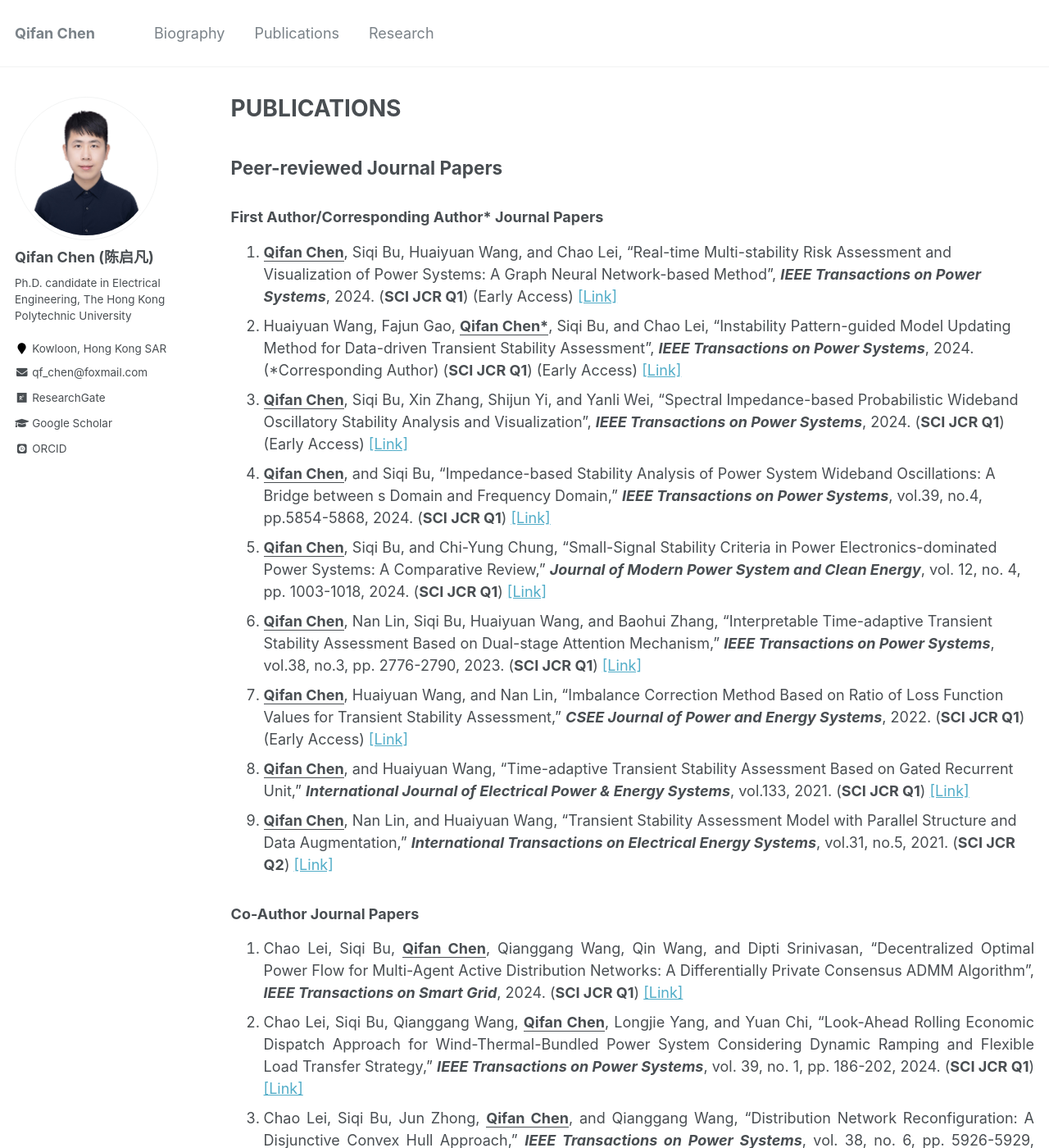
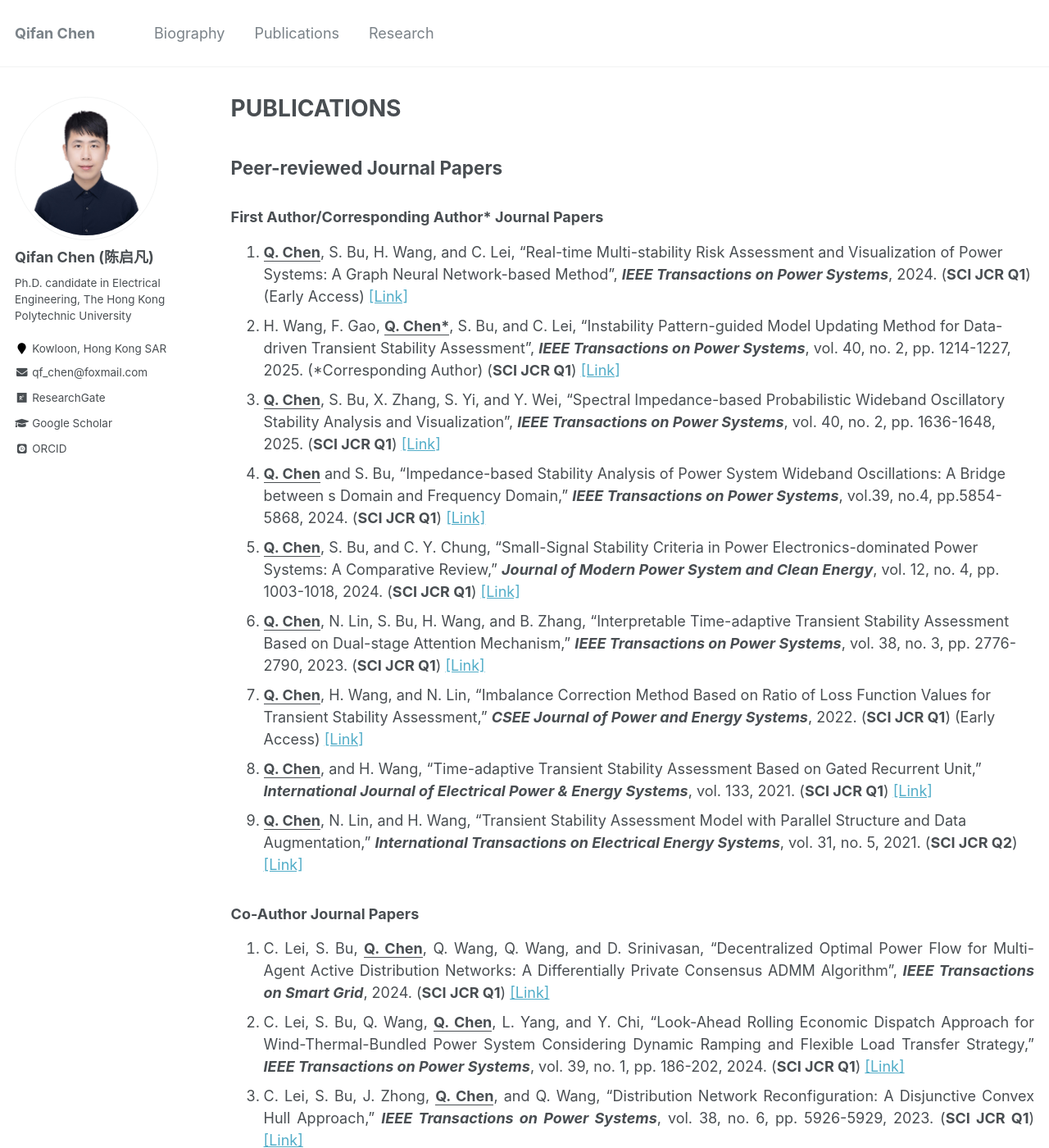
Before and after one commit to ChQf/ChQf.github.io, a Jekyll site: the page built from _pages/publications.md, in a window 1280 px wide and 1400 px high. Shown: the whole window at 82% size. Built offline with Jekyll 4.4.1, drawn with Linux system fonts in a browser that asks for light colours; some web fonts are replaced; some of the changed text lies outside the part shown.

Commit message:
publication

```diff
--- a/_pages/publications.md
+++ b/_pages/publications.md
@@ -7,32 +7,32 @@ author_profile: true
 
 ## Peer-reviewed Journal Papers
 ### First Author/Corresponding Author* Journal Papers
-1. **<u>Qifan Chen</u>**, Siqi Bu, Huaiyuan Wang, and Chao Lei, "Real-time Multi-stability Risk Assessment and Visualization of Power Systems: A Graph Neural Network-based Method", ***IEEE Transactions on Power Systems***, 2024. (**SCI JCR Q1**) (Early Access) [[Link]](https://ieeexplore.ieee.org/abstract/document/10819251){:target="_blank"}<br>
-2. Huaiyuan Wang, Fajun Gao, **<u>Qifan Chen*</u>**, Siqi Bu, and Chao Lei, “Instability Pattern-guided Model Updating Method for Data-driven Transient Stability Assessment”, ***IEEE Transactions on Power Systems***, 2024. (*Corresponding Author) (**SCI JCR Q1**) (Early Access) [[Link]](https://ieeexplore.ieee.org/document/10599816){:target="_blank"}<br>
-3. **<u>Qifan Chen</u>**, Siqi Bu, Xin Zhang, Shijun Yi, and Yanli Wei, "Spectral Impedance-based Probabilistic Wideband Oscillatory Stability Analysis and Visualization", ***IEEE Transactions on Power Systems***, 2024. (**SCI JCR Q1**) (Early Access) [[Link]](https://ieeexplore.ieee.org/document/10582543){:target="_blank"}<br>
-4. **<u>Qifan Chen</u>**, and Siqi Bu, "Impedance-based Stability Analysis of Power System Wideband Oscillations: A Bridge between s Domain and Frequency Domain," ***IEEE Transactions on Power Systems***, vol.39, no.4, pp.5854-5868, 2024. (**SCI JCR Q1**) [[Link]](https://ieeexplore.ieee.org/document/10360322){:target="_blank"}<br>
-5. **<u>Qifan Chen</u>**, Siqi Bu, and Chi-Yung Chung, "Small-Signal Stability Criteria in Power Electronics-dominated Power Systems: A Comparative Review," ***Journal of Modern Power System and Clean Energy***, vol. 12, no. 4, pp. 1003-1018, 2024. (**SCI JCR Q1**) [[Link]](https://ieeexplore.ieee.org/document/10355078){:target="_blank"}<br>
-6. **<u>Qifan Chen</u>**, Nan Lin, Siqi Bu, Huaiyuan Wang, and Baohui Zhang, "Interpretable Time-adaptive Transient Stability Assessment Based on Dual-stage Attention Mechanism," ***IEEE Transactions on Power Systems***, vol.38, no.3, pp. 2776-2790, 2023. (**SCI JCR Q1**) [[Link]](https://ieeexplore.ieee.org/document/9802730){:target="_blank"}<br>
-7. **<u>Qifan Chen</u>**, Huaiyuan Wang, and Nan Lin, "Imbalance Correction Method Based on Ratio of Loss Function Values for Transient Stability Assessment," ***CSEE Journal of Power and Energy Systems***, 2022. (**SCI JCR Q1**) (Early Access) [[Link]](https://ieeexplore.ieee.org/document/9770511){:target="_blank"}<br>
-8. **<u>Qifan Chen</u>**, and Huaiyuan Wang, "Time-adaptive Transient Stability Assessment Based on Gated Recurrent Unit," ***International Journal of Electrical Power & Energy Systems***, vol.133, 2021. (**SCI JCR Q1**) [[Link]](https://doi.org/10.1016/j.ijepes.2021.107156){:target="_blank"}<br>
-9. **<u>Qifan Chen</u>**, Nan Lin, and Huaiyuan Wang, "Transient Stability Assessment Model with Parallel Structure and Data Augmentation," ***International Transactions on Electrical Energy Systems***, vol.31, no.5, 2021. (**SCI JCR Q2**) [[Link]](https://doi.org/10.1002/2050-7038.12872){:target="_blank"}<br>
+1. **<u>Q. Chen</u>**, S. Bu, H. Wang, and C. Lei, "Real-time Multi-stability Risk Assessment and Visualization of Power Systems: A Graph Neural Network-based Method", ***IEEE Transactions on Power Systems***, 2024. (**SCI JCR Q1**) (Early Access) [[Link]](https://ieeexplore.ieee.org/abstract/document/10819251){:target="_blank"}<br>
+2. H. Wang, F. Gao, **<u>Q. Chen*</u>**, S. Bu, and C. Lei, “Instability Pattern-guided Model Updating Method for Data-driven Transient Stability Assessment”, ***IEEE Transactions on Power Systems***, vol. 40, no. 2, pp. 1214-1227, 2025. (*Corresponding Author) (**SCI JCR Q1**) [[Link]](https://ieeexplore.ieee.org/document/10599816){:target="_blank"}<br>
+3. **<u>Q. Chen</u>**, S. Bu, X. Zhang, S. Yi, and Y. Wei, "Spectral Impedance-based Probabilistic Wideband Oscillatory Stability Analysis and Visualization", ***IEEE Transactions on Power Systems***, vol. 40, no. 2, pp. 1636-1648, 2025. (**SCI JCR Q1**) [[Link]](https://ieeexplore.ieee.org/document/10582543){:target="_blank"}<br>
+4. **<u>Q. Chen</u>** and S. Bu, "Impedance-based Stability Analysis of Power System Wideband Oscillations: A Bridge between s Domain and Frequency Domain," ***IEEE Transactions on Power Systems***, vol.39, no.4, pp.5854-5868, 2024. (**SCI JCR Q1**) [[Link]](https://ieeexplore.ieee.org/document/10360322){:target="_blank"}<br>
+5. **<u>Q. Chen</u>**, S. Bu, and C. Y. Chung, "Small-Signal Stability Criteria in Power Electronics-dominated Power Systems: A Comparative Review," ***Journal of Modern Power System and Clean Energy***, vol. 12, no. 4, pp. 1003-1018, 2024. (**SCI JCR Q1**) [[Link]](https://ieeexplore.ieee.org/document/10355078){:target="_blank"}<br>
+6. **<u>Q. Chen</u>**, N. Lin, S. Bu, H. Wang, and B. Zhang, "Interpretable Time-adaptive Transient Stability Assessment Based on Dual-stage Attention Mechanism," ***IEEE Transactions on Power Systems***, vol. 38, no. 3, pp. 2776-2790, 2023. (**SCI JCR Q1**) [[Link]](https://ieeexplore.ieee.org/document/9802730){:target="_blank"}<br>
+7. **<u>Q. Chen</u>**, H. Wang, and N. Lin, "Imbalance Correction Method Based on Ratio of Loss Function Values for Transient Stability Assessment," ***CSEE Journal of Power and Energy Systems***, 2022. (**SCI JCR Q1**) (Early Access) [[Link]](https://ieeexplore.ieee.org/document/9770511){:target="_blank"}<br>
+8. **<u>Q. Chen</u>**, and H. Wang, "Time-adaptive Transient Stability Assessment Based on Gated Recurrent Unit," ***International Journal of Electrical Power & Energy Systems***, vol. 133, 2021. (**SCI JCR Q1**) [[Link]](https://doi.org/10.1016/j.ijepes.2021.107156){:target="_blank"}<br>
+9. **<u>Q. Chen</u>**, N. Lin, and H. Wang, "Transient Stability Assessment Model with Parallel Structure and Data Augmentation," ***International Transactions on Electrical Energy Systems***, vol. 31, no. 5, 2021. (**SCI JCR Q2**) [[Link]](https://doi.org/10.1002/2050-7038.12872){:target="_blank"}<br>
 
 ### Co-Author Journal Papers
-1. Chao Lei, Siqi Bu, **<u>Qifan Chen</u>**, Qianggang Wang, Qin Wang, and Dipti Srinivasan, “Decentralized Optimal Power Flow for Multi-Agent Active Distribution Networks: A Differentially Private Consensus ADMM Algorithm”, ***IEEE Transactions on Smart Grid***, 2024. (**SCI JCR Q1**) [[Link]](https://ieeexplore.ieee.org/document/10659236){:target="_blank"}<br>
-2. Chao Lei, Siqi Bu, Qianggang Wang, **<u>Qifan Chen</u>**, Longjie Yang, and Yuan Chi, “Look-Ahead Rolling Economic Dispatch Approach for Wind-Thermal-Bundled Power System Considering Dynamic Ramping and Flexible Load Transfer Strategy,” ***IEEE Transactions on Power Systems***, vol. 39, no. 1, pp. 186-202, 2024. (**SCI JCR Q1**) [[Link]](https://ieeexplore.ieee.org/document/10026349){:target="_blank"}<br>
-3. Chao Lei, Siqi Bu, Jun Zhong, **<u>Qifan Chen</u>**, and Qianggang Wang, “Distribution Network Reconfiguration: A Disjunctive Convex Hull Approach,” ***IEEE Transactions on Power Systems***, vol. 38, no. 6, pp. 5926-5929, 2023. (**SCI JCR Q1**) [[Link]](https://ieeexplore.ieee.org/document/10214389){:target="_blank"}<br>
-4. Nan Lin, Huaiyuan Wang, and **<u>Qifan Chen</u>**, "A Bias Modified Method of SSAE Transient Stability Assessment Model Based on Posterior Distribution Information," ***Electric Power Automation Equipment***, vol.42, no.3, pp. 135-141, 2022. (**EI**) (in Chinese)<br>
-5. Huaiyuan Wang, **<u>Qifan Chen</u>**, and Baohui Zhang, "Transient Stability Assessment Combined Model Framework Based on Cost-Sensitive Method," ***IET Generation, Transmission & Distribution***, vol.14, no.12, pp. 2256-2262, 2020. (**SCI JCR Q2**) [[Link]](https://doi.org/10.1049/iet-gtd.2019.1562){:target="_blank"}<br>
-6. Huaiyuan Wang, Qingyin Wang, and **<u>Qifan Chen</u>**, "Transient Stability Assessment Model with Improved Cost Sensitive Method Based on the Fault Severity," ***IET Generation, Transmission & Distribution***, vol.14, no.20, pp. 4605-4611, 2020. (**SCI JCR Q2**) [[Link]](https://doi.org/10.1049/iet-gtd.2020.0967){:target="_blank"}<br>
-7. Huaiyuan Wang, and **<u>Qifan Chen</u>**, "A Transient Stability Assessment Method Based on Cost-Sensitive Stacked Variational Auto-Encoder," ***Proceedings of The CSEE***, vol.40, no.7, pp. 2213-2220+2400, Apr. 2020. (**EI**) (in Chinese) (High impact paper of Proceedings of The CSEE in 2021)<br>
-8. Huaiyuan Wang, and **<u>Qifan Chen</u>**, "Transient Stability Assessment Method of Electric Power Systems Based on Stacked Variational Auto-encoder," ***Electric Power Automation Equipment***, vol.39, no.12, pp. 134-139, Dec. 2019. (**EI**) (in Chinese) (Excellent paper award at the 19th Annual Conference of Fujian Society for Electrical Engineering)
+1. C. Lei, S. Bu, **<u>Q. Chen</u>**, Q. Wang, Q. Wang, and D. Srinivasan, “Decentralized Optimal Power Flow for Multi-Agent Active Distribution Networks: A Differentially Private Consensus ADMM Algorithm”, ***IEEE Transactions on Smart Grid***, 2024. (**SCI JCR Q1**) [[Link]](https://ieeexplore.ieee.org/document/10659236){:target="_blank"}<br>
+2. C. Lei, S. Bu, Q. Wang, **<u>Q. Chen</u>**, L. Yang, and Y. Chi, “Look-Ahead Rolling Economic Dispatch Approach for Wind-Thermal-Bundled Power System Considering Dynamic Ramping and Flexible Load Transfer Strategy,” ***IEEE Transactions on Power Systems***, vol. 39, no. 1, pp. 186-202, 2024. (**SCI JCR Q1**) [[Link]](https://ieeexplore.ieee.org/document/10026349){:target="_blank"}<br>
+3. C. Lei, S. Bu, J. Zhong, **<u>Q. Chen</u>**, and Q. Wang, “Distribution Network Reconfiguration: A Disjunctive Convex Hull Approach,” ***IEEE Transactions on Power Systems***, vol. 38, no. 6, pp. 5926-5929, 2023. (**SCI JCR Q1**) [[Link]](https://ieeexplore.ieee.org/document/10214389){:target="_blank"}<br>
+4. N. Lin, H. Wang, and **<u>Q. Chen</u>**, "A Bias Modified Method of SSAE Transient Stability Assessment Model Based on Posterior Distribution Information," ***Electric Power Automation Equipment***, vol. 42, no. 3, pp. 135-141, 2022. (**EI**) (in Chinese)<br>
+5. H. Wang, **<u>Q. Chen</u>**, and B. Zhang, "Transient Stability Assessment Combined Model Framework Based on Cost-Sensitive Method," ***IET Generation, Transmission & Distribution***, vol. 14, no. 12, pp. 2256-2262, 2020. (**SCI JCR Q2**) [[Link]](https://doi.org/10.1049/iet-gtd.2019.1562){:target="_blank"}<br>
+6. H. Wang, Q. Wang, and **<u>Q. Chen</u>**, "Transient Stability Assessment Model with Improved Cost Sensitive Method Based on the Fault Severity," ***IET Generation, Transmission & Distribution***, vol.14, no.20, pp. 4605-4611, 2020. (**SCI JCR Q2**) [[Link]](https://doi.org/10.1049/iet-gtd.2020.0967){:target="_blank"}<br>
+7. H. Wang and **<u>Q. Chen</u>**, "A Transient Stability Assessment Method Based on Cost-Sensitive Stacked Variational Auto-Encoder," ***Proceedings of The CSEE***, vol. 40, no. 7, pp. 2213-2220+2400, Apr. 2020. (**EI**) (in Chinese) (High impact paper of Proceedings of The CSEE in 2021)<br>
+8. H. Wang and **<u>Q. Chen</u>**, "Transient Stability Assessment Method of Electric Power Systems Based on Stacked Variational Auto-encoder," ***Electric Power Automation Equipment***, vol. 39, no. 12, pp. 134-139, Dec. 2019. (**EI**) (in Chinese) (Excellent paper award at the 19th Annual Conference of Fujian Society for Electrical Engineering)
 {: .text-justify}
 
 
 ## Peer-reviewed Conference Papers
 ### First Author/Corresponding Author Conference Papers
-1. **<u>Qifan Chen</u>**, Siqi Bu, and Jiaxin Wen, “Clustering-based Two-stage Small-signal Stability Probabilistic Analysis of Power Systems with Uncertainties”. ***IEEE Power & Energy Society General Meeting (PESGM)***, Orlando, Florida, USA, 2023. (**SCI**) [[Link]](https://ieeexplore.ieee.org/document/10252926){:target="_blank"}<br>
+1. **<u>Q. Chen</u>**, S. Bu, and J. Wen, “Clustering-based Two-stage Small-signal Stability Probabilistic Analysis of Power Systems with Uncertainties”. ***IEEE Power & Energy Society General Meeting (PESGM)***, Orlando, Florida, USA, 2023. (**SCI**) [[Link]](https://ieeexplore.ieee.org/document/10252926){:target="_blank"}<br>
 
 ### Co-Author Conference Papers
-1. Chao Lei, Siqi Bu, Qianggang Wang, and **<u>Qifan Chen</u>**, “Dynamic Ramping of Retrofitted Coal-Fired Power Plants: Basic Formulation and Tightened Approximation,” ***IEEE Power & Energy Society General Meeting (PESGM)***, Orlando, Florida, USA, 2023. (**SCI**) [[Link]](https://ieeexplore.ieee.org/document/10253043){:target="_blank"}<br>
+1. C. Lei, S. Bu, Q. Wang, and **<u>Q. Chen</u>**, “Dynamic Ramping of Retrofitted Coal-Fired Power Plants: Basic Formulation and Tightened Approximation,” ***IEEE Power & Energy Society General Meeting (PESGM)***, Orlando, Florida, USA, 2023. (**SCI**) [[Link]](https://ieeexplore.ieee.org/document/10253043){:target="_blank"}<br>
 {: .text-justify}
```
Also changed, not shown: _pages/about.md (+3 -2 lines).
